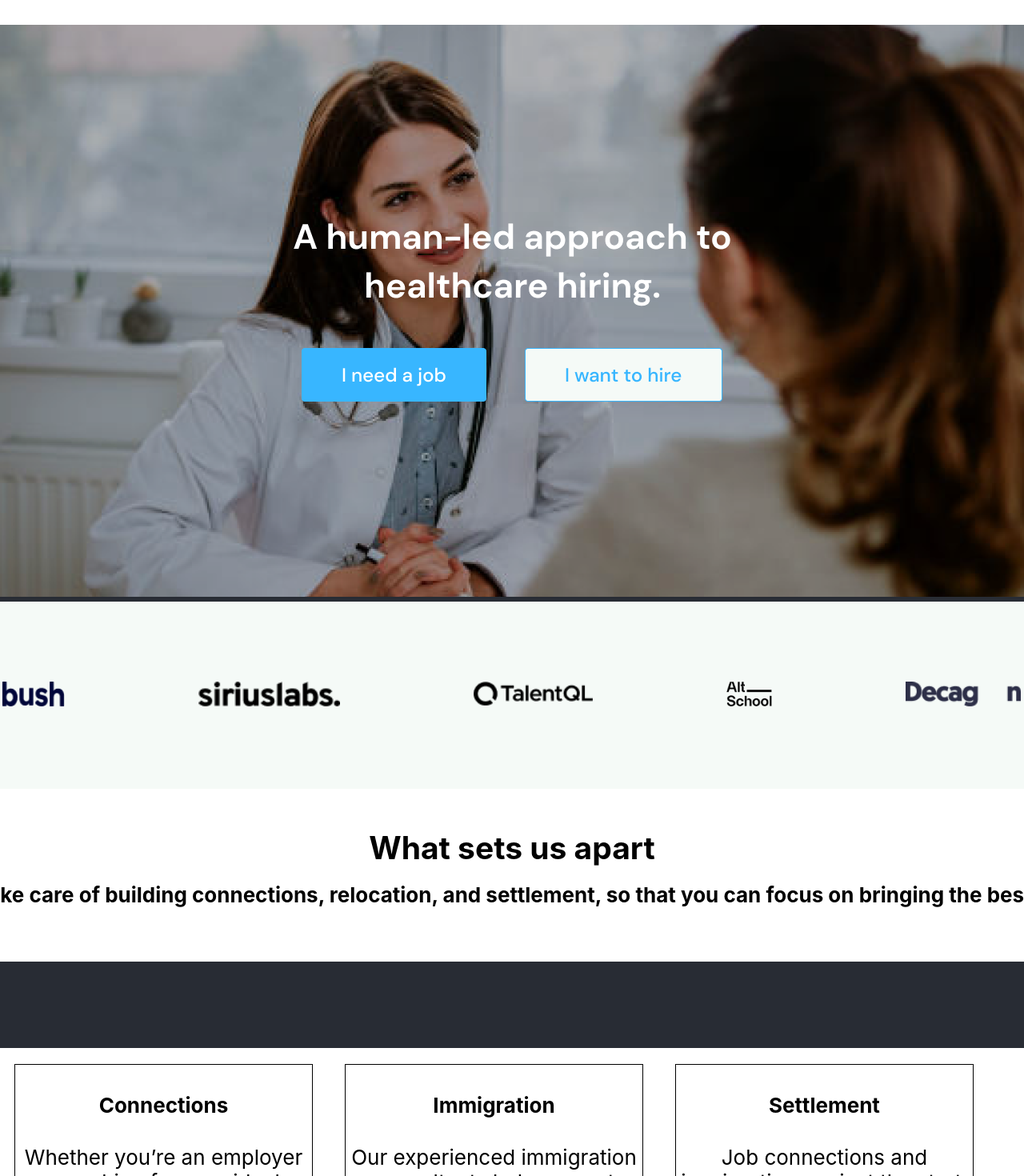
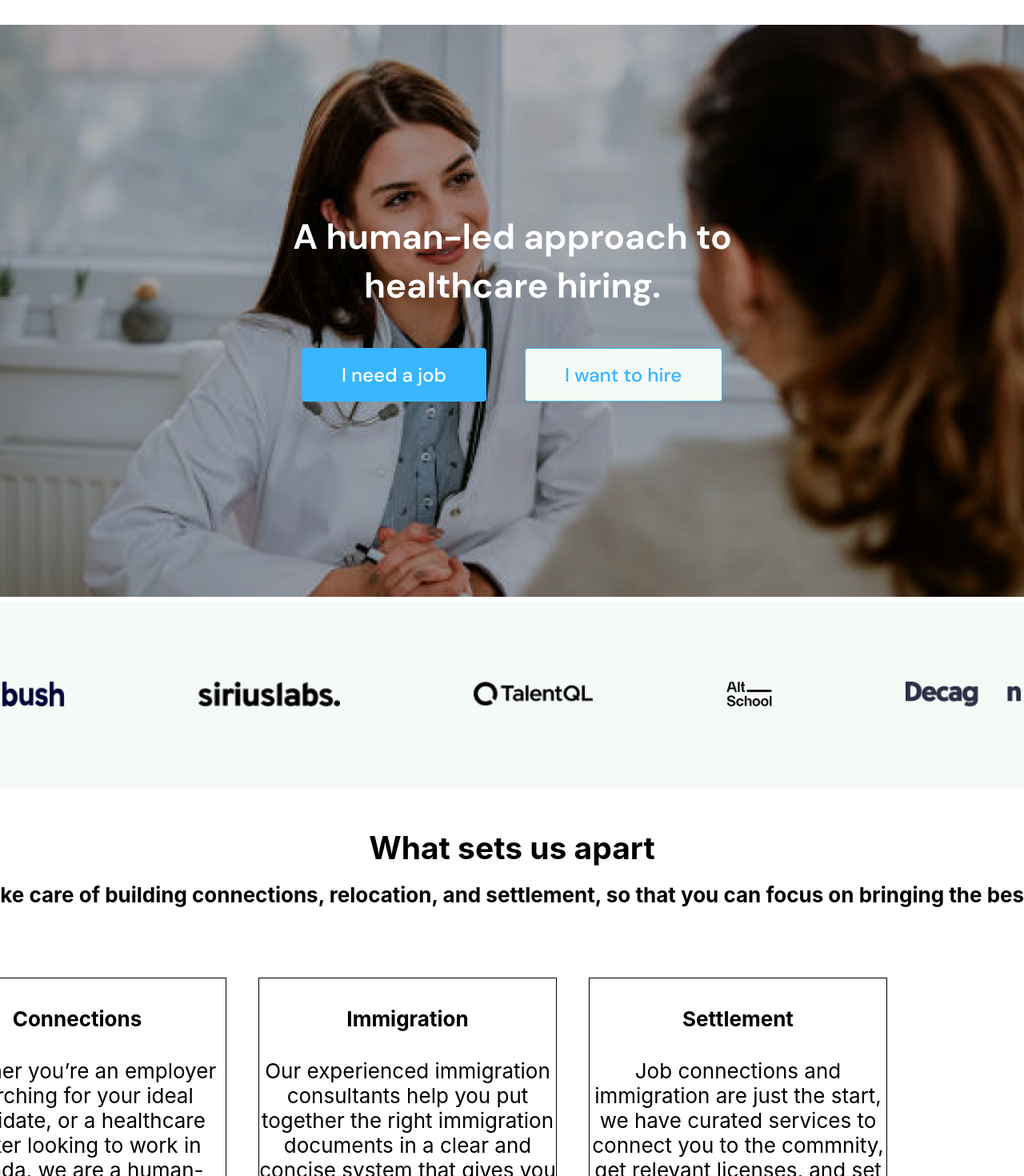
Before and after one commit to devmagos/essential-recruit, a React (Create React App) app: page / in a window 1280 px wide. Shown: the top 1470 px of the page at 80% size. Built offline with nearby package versions, Linux system fonts and the light colour scheme.

Commit message:
styles update

```diff
--- a/src/App.css
+++ b/src/App.css
@@ -1,5 +1,6 @@
 .App {
   text-align: center;
+  background-color: #fff;
 }
 
 .App-logo {
--- a/src/components/Home/Home.css
+++ b/src/components/Home/Home.css
@@ -1,5 +1,13 @@
+body {
+    background-color: #fff;
+  }
+
 .navbar {
     background: #fff;
+}
+
+.logo-background {
+    background-color: #fff;
 }
 
 .companies-bar {
@@ -29,6 +37,7 @@
 
 .set-apart {
     margin: 20px auto;
+    background-color: #fff;
 }
 
 .connections {
@@ -36,9 +45,8 @@
 }
 
 .card-section {
-    margin: 108px;
     display: flex;
-    background: #fff;
+    background-color: #fff;
 }
 
 .cards {
@@ -71,9 +79,9 @@
 }
 
 .recruiters {
-    height: 500px;
+    height: 600px;
     padding: 50px;
-    background: #fff;
+    background-color: #fff;
     color: #000;
     display: flex;
     justify-content: space-around;
@@ -86,20 +94,22 @@
     margin-left: 100px;
 }
 .recruiters-logo {
-    margin-top: 100px;
-    margin-left: 100px;
+    margin: 100px;
 }
 
 .logo-recruiters {
-    height: 400px;
+    height: 450px;
 }
 
 .testimony-solutions {
     color: #000;
     background-color: #fff;
 }
+
+.solutions {
+    background-color: #fff;
+}
 .testimonials {
-    margin: 30px auto;
     background: #fff;
 }
 
@@ -113,6 +123,7 @@
 .logo-testimonial {
     height: 30px;
 }
-.solutions {
 
+.abdel-text {
+    color: #000;
 }
--- a/src/components/Home/Home.js
+++ b/src/components/Home/Home.js
@@ -20,7 +20,7 @@ function Home() {
     return (
         <div>
             <div className="navbar">Navbar</div>
-            <div>
+            <div className="logo-background">
             <img src={background} alt="background logo"/>
             </div>
             <div className="companies-bar">
@@ -113,7 +113,6 @@ function Home() {
                 <div className="recruiters-logo">
                 <img src={handshake} className="logo-recruiters" alt="background logo"/>
                 </div>
-                <div>
                 <div className="recruiters-text">
                     <h3>
                     Get connected to pre-vetted talents in months minutes
@@ -154,21 +153,20 @@ function Home() {
                     you can focus on what matters most-providing quality healthcare for all of us!
                     </p>
                 </div>
-                </div>
             </div>
-            {/* <div className="testimony-solutions"> */}
-            {/* <div className="solutions">
+            <div className="testimony-solutions">
+            <div className="solutions">
                 <h3>
                 Delivering solutions that result in happy users!
                 </h3>
-            </div> */}
+            </div>
             <div className="testimonials">
             <p>
                 You’re tuned to Dawn FM, the middle of nowhere on your dial. So sit back<br/> and unpack, you
             might be here a while. Now that all future plans have been<br/> postponed and it’s time to look
             back on the things you thought you owned.
             </p>
-            <div>
+            <div className='abdel-text'>
                 <p>-Abel Tesfaye</p>
             </div>
             <div className="testimonial-logo">
@@ -177,9 +175,8 @@ function Home() {
             <img src={rasheed} className="logo-testimonials" alt="background logo"/>
             <img src={umeira} className="logo-testimonials" alt="background logo"/>
             <img src={ursula} className="logo-testimonials" alt="background logo"/>
-
             </div>
-            {/* </div> */}
+            </div>
             </div>
             {/* <div>Questions</div> */}
             {/* <div>Foooter</div> */}
--- a/src/index.css
+++ b/src/index.css
@@ -1,6 +1,6 @@
 body {
   margin: 0;
-  background: #fff;
+  background-color: #fff;
   box-sizing: border-box;
   font-family: -apple-system, BlinkMacSystemFont, 'Segoe UI', 'Roboto', 'Oxygen',
     'Ubuntu', 'Cantarell', 'Fira Sans', 'Droid Sans', 'Helvetica Neue',
```
